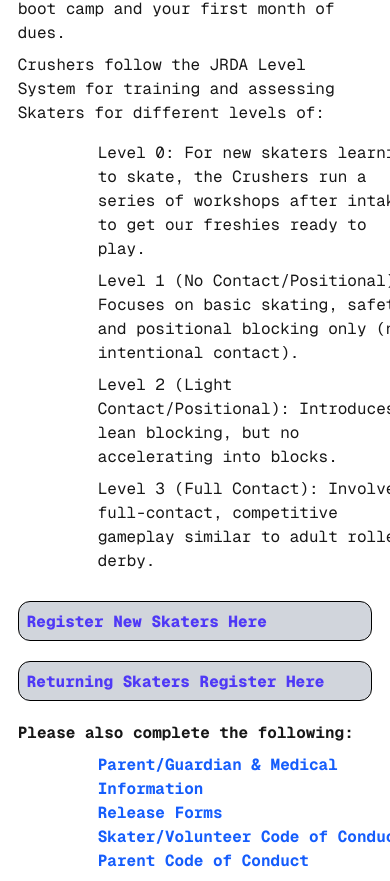
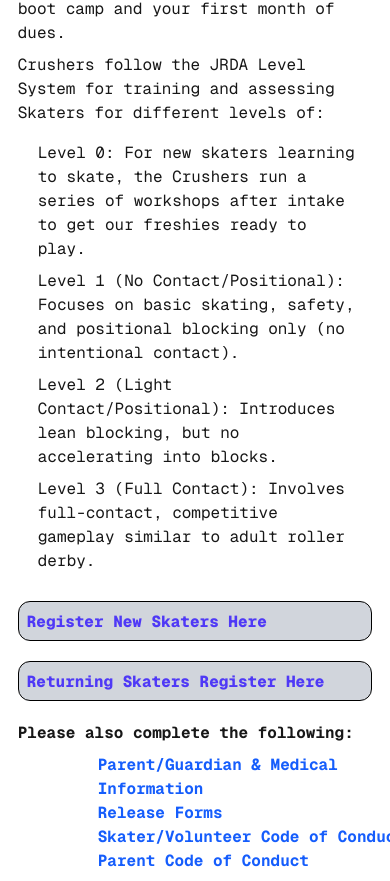
Before and after one commit to Crescent-City-Crushers-JRD/crushers-central, a Next.js app: page /join in a window 390 px wide. Shown: the part 1352-2233 px from the top of the page. Built offline with nearby package versions, Linux system fonts and the light colour scheme.

Commit message:
Fixes levels styles

```diff
--- a/app/join/page.js
+++ b/app/join/page.js
@@ -26,7 +26,7 @@
                     <p className={"mb-2 mt-10"}>Registration cost: $100 non-refundable covers all four days of boot camp and your first month of dues.</p>
 
                     <p className={"mb-2"}>Crushers follow the JRDA Level System for training and assessing Skaters for different levels of: </p>
-                    <ul className={"ml-20 w-[90%] flex flex-col mt-2 font-mono text-md"}>
+                    <ul className={"ml-5 lg:ml-20 w-[90%] flex flex-col mt-2 font-mono text-md"}>
                         <li>Level 0: For new skaters learning to skate, the Crushers run a series of workshops after intake to get our
                         freshies ready to play.</li>
                         <li className={"mt-2"}>Level 1 (No Contact/Positional): Focuses on basic skating, safety, and positional blocking only (no intentional contact). </li>
```
